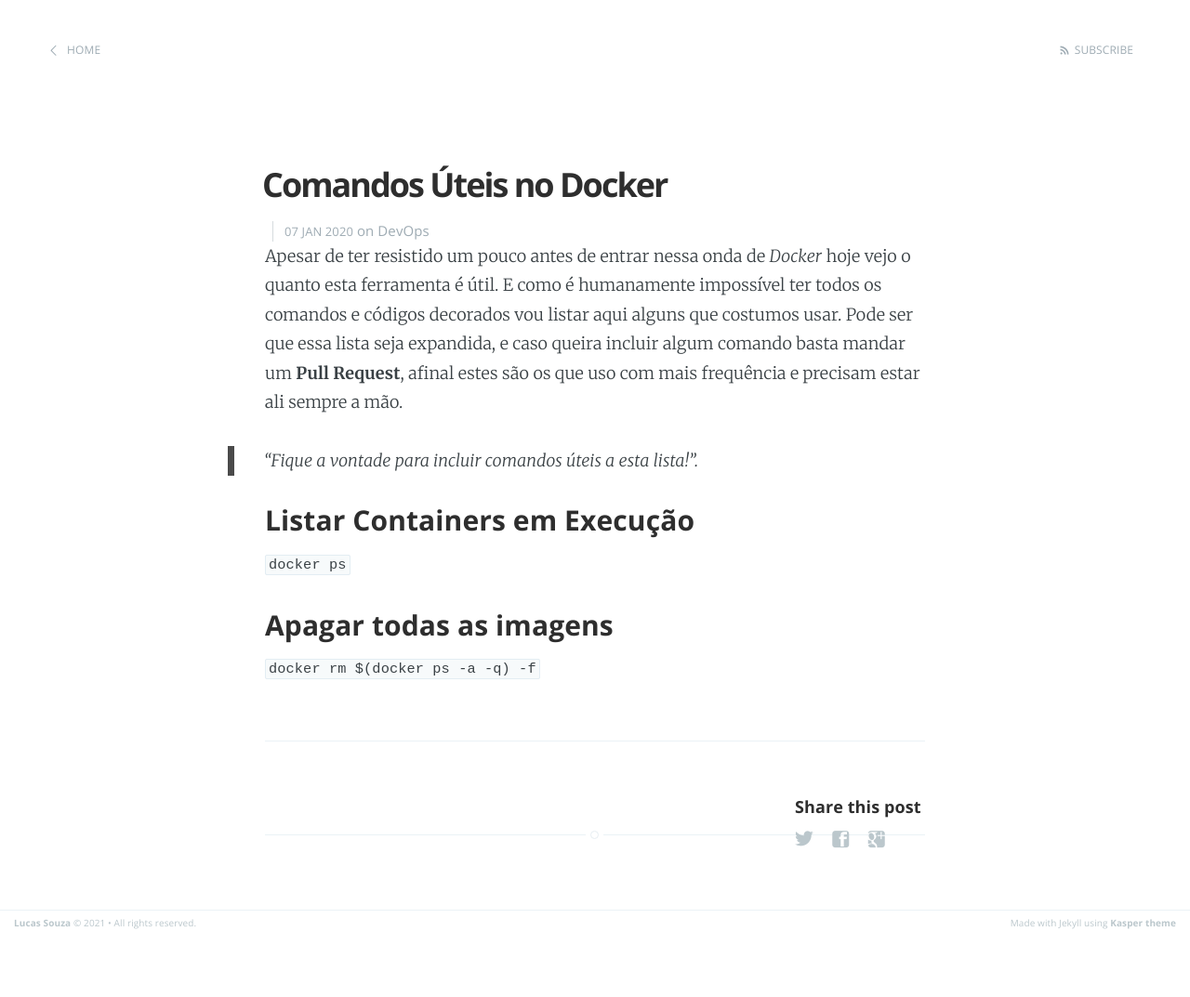
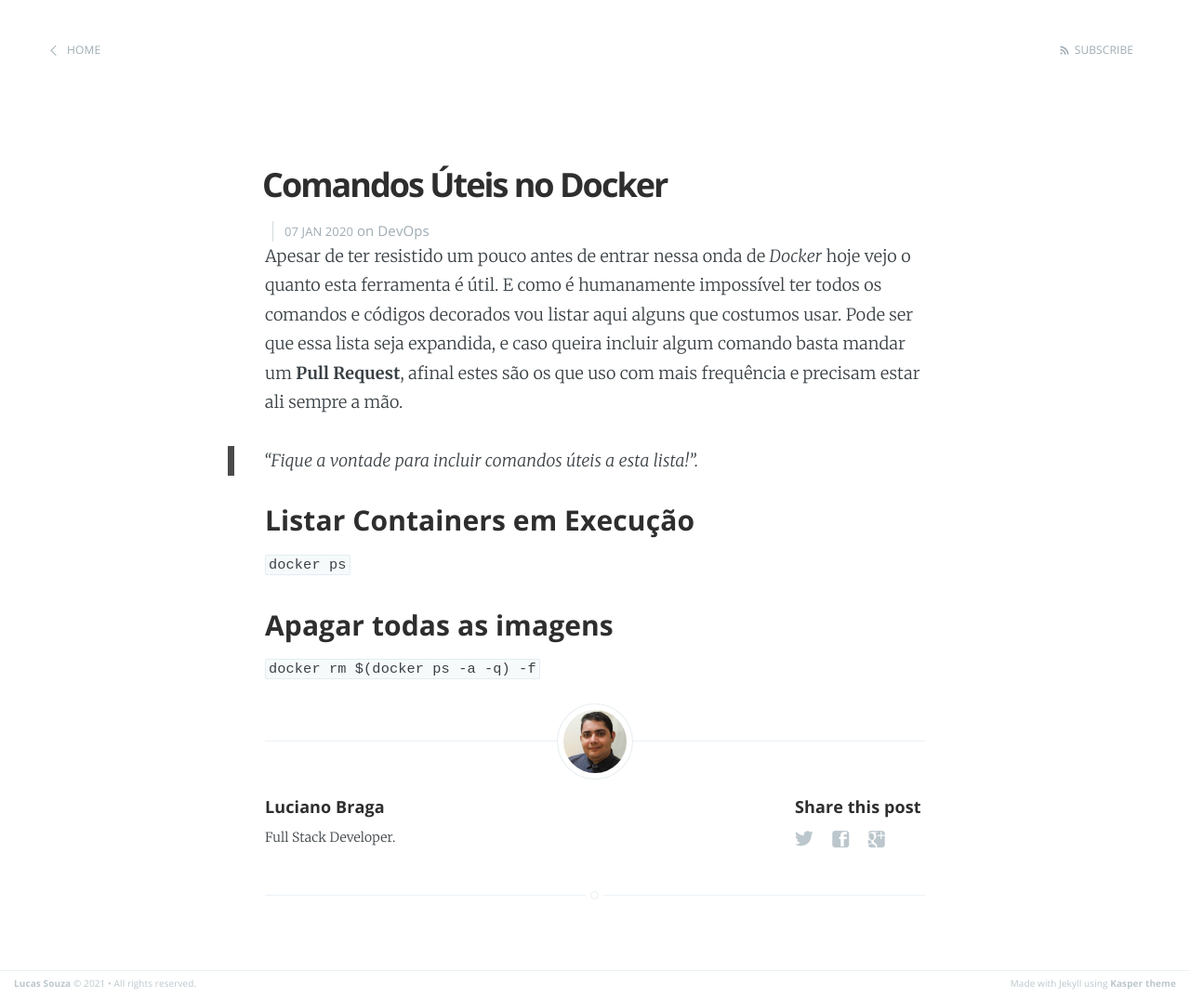
Before and after one commit to Ls4ss/ls4ss.github.io, a Jekyll site: the page built from _posts/2020-01-07-comandos-uteis-docker.md, in a window 1280 px wide. Shown: the whole page at 93% size. Built offline with Jekyll 4.4.1, drawn with Linux system fonts in a browser that asks for light colours; before the commit the page ends 1007 px from its top, so only the background shows below that; some of the changed lines change nothing that is shown.

Commit message:
Update _config.yml

```diff
--- a/_config.yml
+++ b/_config.yml
@@ -12,5 +12,5 @@
 gems: [jekyll-paginate]
 
 # Details for the RSS feed generator
-#url:            'https://lucianobragaweb.github.io'
-#author:         'Luciano Braga'
+url:            'https://lucianobragaweb.github.io'
+author:         'Luciano Braga'
```
